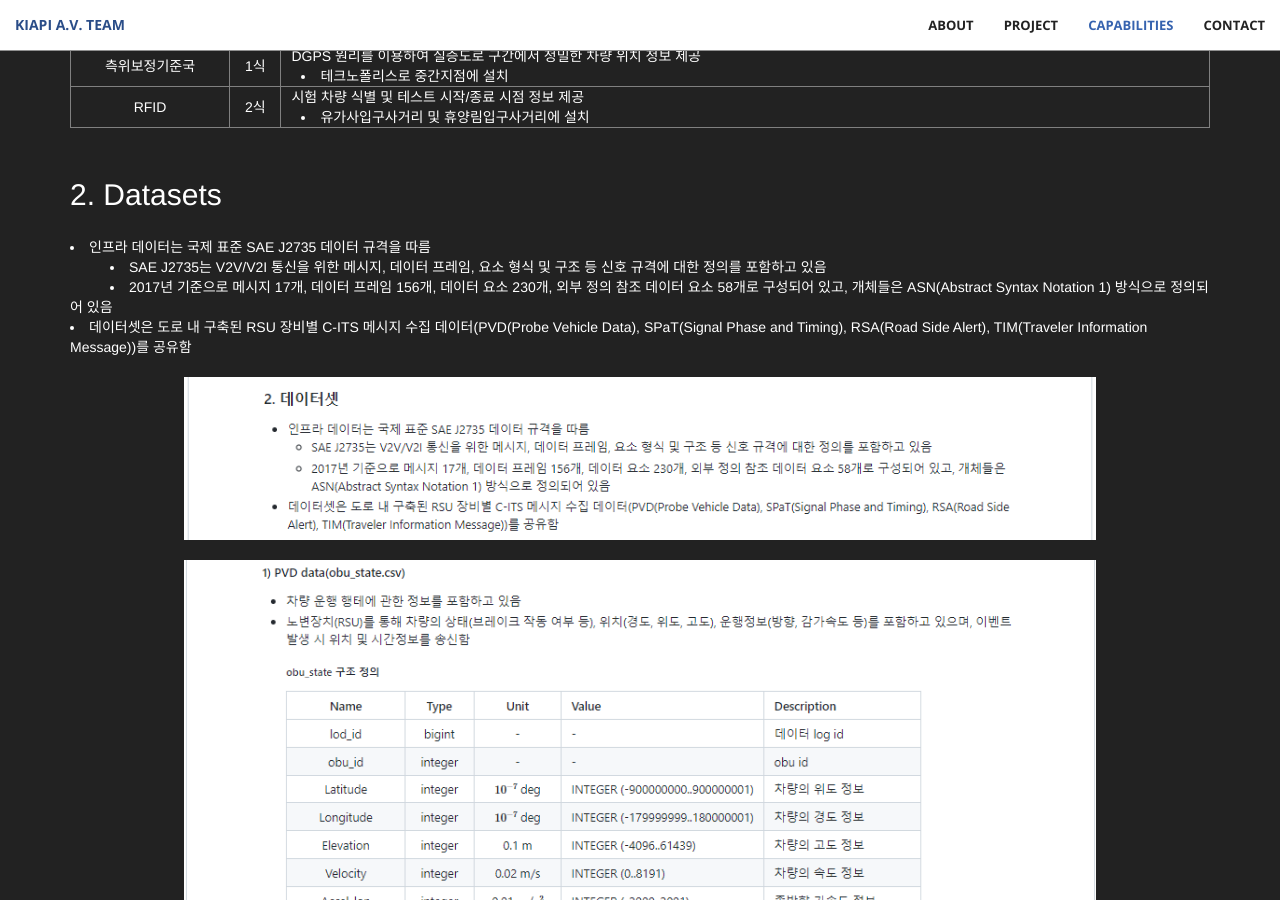
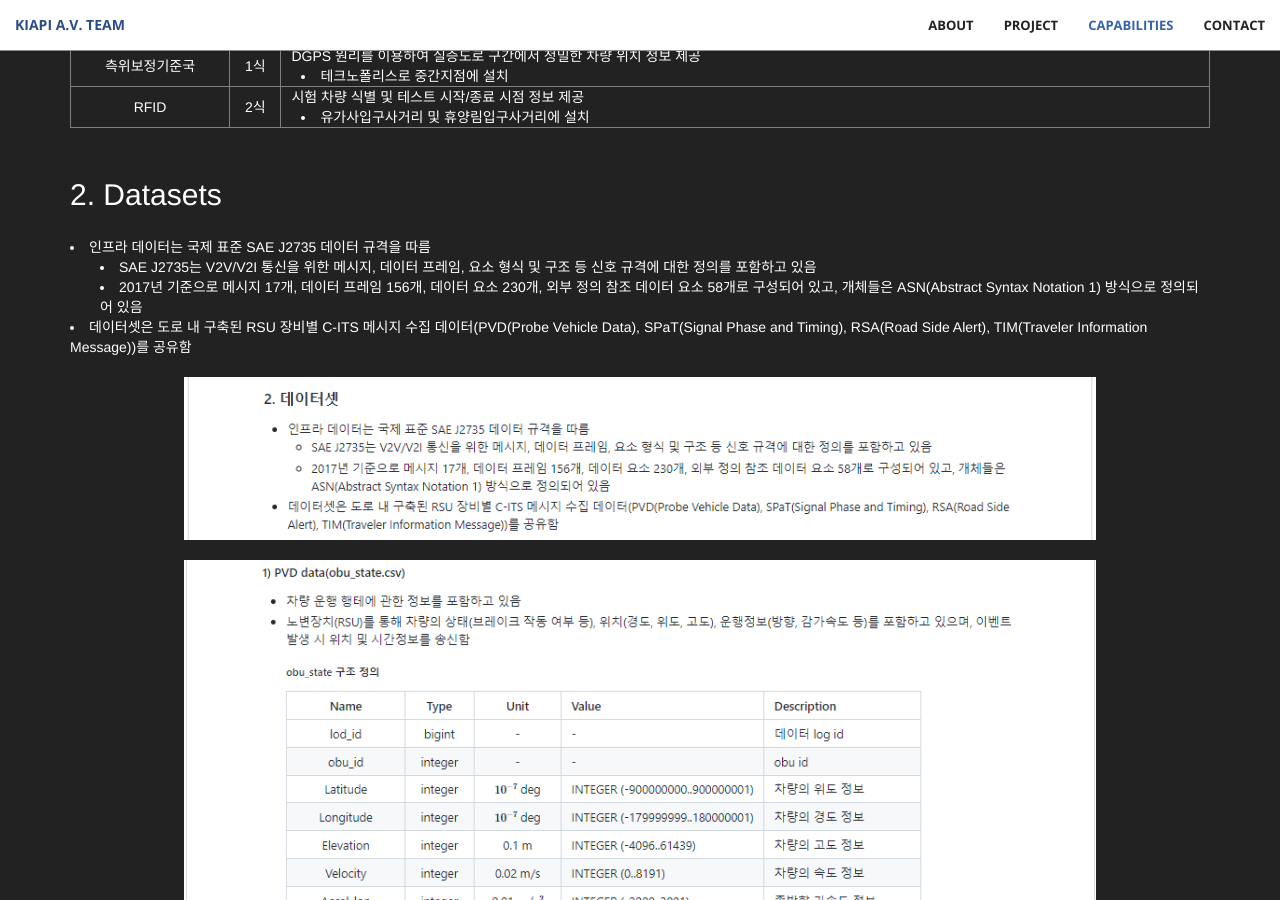
Before and after one commit to Yunhyeongseok-kiapi/kiapi_mulitagent.github.io, a Jekyll site: the page built from docs/index.html, in a window 1280 px wide and 900 px high, scrolled down 3473 px. Built offline with Jekyll 4.4.1, drawn with Linux system fonts in a browser that asks for light colours.

Commit message:
Update aside.html

```diff
--- a/docs/_includes/aside.html
+++ b/docs/_includes/aside.html
@@ -15,7 +15,7 @@
             <p style="font-size: 30px; text-align: left"> 1. 개요</p>
             <p style="font-size: 20px;text-align: left"> infra envrionment </p>
             <p>
-              <u1 style="text-indent: 20px" class="list_style_arrow: 1">
+              <u1 style="text-indent: 20px" class="list-style-type: disc">
                 <li style="text-align: left">인프라 데이터는 도심로 2.4km, 자동차전용도로 12.9km 총 15.3km에 구축되어있는 대구 실증지역(대구 달성군 테크노폴리스로 일대)에서 계측을 진행하였음</li>
                 <li style="text-align: left">신호등, 합류/분기로, 지·정체 구간 등의 데이터 계측이 가능</li>
                 <li style="text-align: left">RSU, 돌발상황 검지기, 보행자검지기, 측위보정기준국 등의 인프라가 구축되어 있음</li>
@@ -39,7 +39,7 @@
                   <td style="text-align: center">RSU</td>
                   <td style="text-align: center">18식</td>
                   <td style="text-align: left; text-indent: 10px">차량과 차량, 차량과 인프라 간 통신이 가능한 WAVE 통신 기지국
-                    <u1 style="text-indent: 20px" class="list_style_arrow: 1">
+                    <u1 style="text-indent: 20px" class="list-style-type: disc">
                       <li>(상행) 일부 터널을 제외한 모든 구간 WAVE 통신 가능</li>
                       <li>(하행) 터널을 제외한 모든 구간 WAVE 통신 가능</li>
                     </u1>
@@ -49,7 +49,7 @@
                   <td style="text-align: center">돌발상황검지기</td>
                   <td style="text-align: center">3식</td>
                   <td style="text-align: left; text-indent: 10px">도로에서 발생하는 돌발상황(역주행, 정지차, 보행자, 지·정체 등) 검지(SAE J2735 - RSA)
-                    <u1 style="text-indent: 20px" class="list_style_arrow: 1">
+                    <u1 style="text-indent: 20px" class="list-style-type: disc">
                       <li>합류로 분기로, 교통 정체 구간에 설치(김흥, 기세, 본리)</li>
                       <li>C-ITS 서비스 중 3가지(합류로, 분기로, 교통 정체 구간) 제공 가능</li>
                     </u1>
@@ -59,7 +59,7 @@
                   <td style="text-align: center">보행자검지기</td>
                   <td style="text-align: center">2식</td>
                   <td style="text-align: left; text-indent: 10px">횡단보도 주변에서 발생하는 돌발상황(보행자 무단횡단 및 정상횡단 등) 검지
-                    <u1 style="text-indent: 20px" class="list_style_arrow: 1">
+                    <u1 style="text-indent: 20px" class="list-style-type: disc">
                       <li>유가사입구사거리, 휴양림입구사거리에 설치</li>
                     </u1>
                   </td>
@@ -68,7 +68,7 @@
                   <td style="text-align: center">신호제어기</td>
                   <td style="text-align: center">4식</td>
                   <td style="text-align: left; text-indent: 10px">신호등 주기 및 현시 정보를 차량에 제공(J2735 - SPaT)
-                    <u1 style="text-indent: 20px" class="list_style_arrow: 1">
+                    <u1 style="text-indent: 20px" class="list-style-type: disc">
                       <li>유가입구사거리, 휴양림입구사거리, 수목원 3주차장, 수목원 2주차장에 설치</li>
                     </u1>
                   </td>
@@ -77,7 +77,7 @@
                   <td style="text-align: center">CCTV</td>
                   <td style="text-align: center">8식</td>
                   <td style="text-align: left; text-indent: 10px">시험차량 거동 정보 추적 및 녹화를 통한 영상 데이터 제공
-                    <u1 style="text-indent: 20px" class="list_style_arrow: 1">
+                    <u1 style="text-indent: 20px" class="list-style-type: disc">
                       <li>유가사입구사거리, 휴양림입구사거리에 설치</li>
                     </u1>
                   </td>
@@ -86,7 +86,7 @@
                   <td style="text-align: center">측위보정기준국</td>
                   <td style="text-align: center">1식</td>
                   <td style="text-align: left; text-indent: 10px">DGPS 원리를 이용하여 실증도로 구간에서 정밀한 차량 위치 정보 제공
-                    <u1 style="text-indent: 20px" class="list_style_arrow: 1">
+                    <u1 style="text-indent: 20px" class="list-style-type: disc">
                       <li>테크노폴리스로 중간지점에 설치</li>
                     </u1>
                   </td>
@@ -95,7 +95,7 @@
                   <td style="text-align: center">RFID</td>
                   <td style="text-align: center">2식</td>
                   <td style="text-align: left; text-indent: 10px">시험 차량 식별 및 테스트 시작/종료 시점 정보 제공
-                    <u1 style="text-indent: 20px" class="list_style_arrow: 1">
+                    <u1 style="text-indent: 20px" class="list-style-type: disc">
                       <li>유가사입구사거리 및 휴양림입구사거리에 설치</li>
                     </u1>
                   </td>
@@ -106,16 +106,16 @@
             <p style="font-size: 30px; text-align: left;"> 2. Datasets</p>
             <p>
               <u1>
-                <li style="text-align: left; text-indent:20;" class="list_style_arrow: 1">
+                <li style="text-align: left; text-indent:20;" class="list-style-type: disc">
                   인프라 데이터는 국제 표준 SAE J2735 데이터 규격을 따름
                 </li>
-                <li style="text-align: left; text-indent:40px; text-justify:auto;" class="list_style_arrow: 2">
+                <li style="text-align: left; padding-left:30px;" class="list-style-type: circle">
                   SAE J2735는 V2V/V2I 통신을 위한 메시지, 데이터 프레임, 요소 형식 및 구조 등 신호 규격에 대한 정의를 포함하고 있음
                 </li>
-                <li style="text-align: left; text-indent:40px;" class="list_style_arrow: 2">
+                <li style="text-align: left; padding-left:30px; text-justify:auto;" class="list-style-type: circle">
                   2017년 기준으로 메시지 17개, 데이터 프레임 156개, 데이터 요소 230개, 외부 정의 참조 데이터 요소 58개로 구성되어 있고, 개체들은 ASN(Abstract Syntax Notation 1) 방식으로 정의되어 있음
                 </li>
-                <li style="text-align: left; text-indent:20; text-justify:auto;" class="list_style_arrow: 1">
+                <li style="text-align: left; padding-left:20; text-justify:auto;" class="list-style-type: disc">
                   데이터셋은 도로 내 구축된 RSU 장비별 C-ITS 메시지 수집 데이터(PVD(Probe Vehicle Data), SPaT(Signal Phase and Timing), RSA(Road Side Alert), TIM(Traveler Information Message))를 공유함
                 </li>
               </u1>
```
